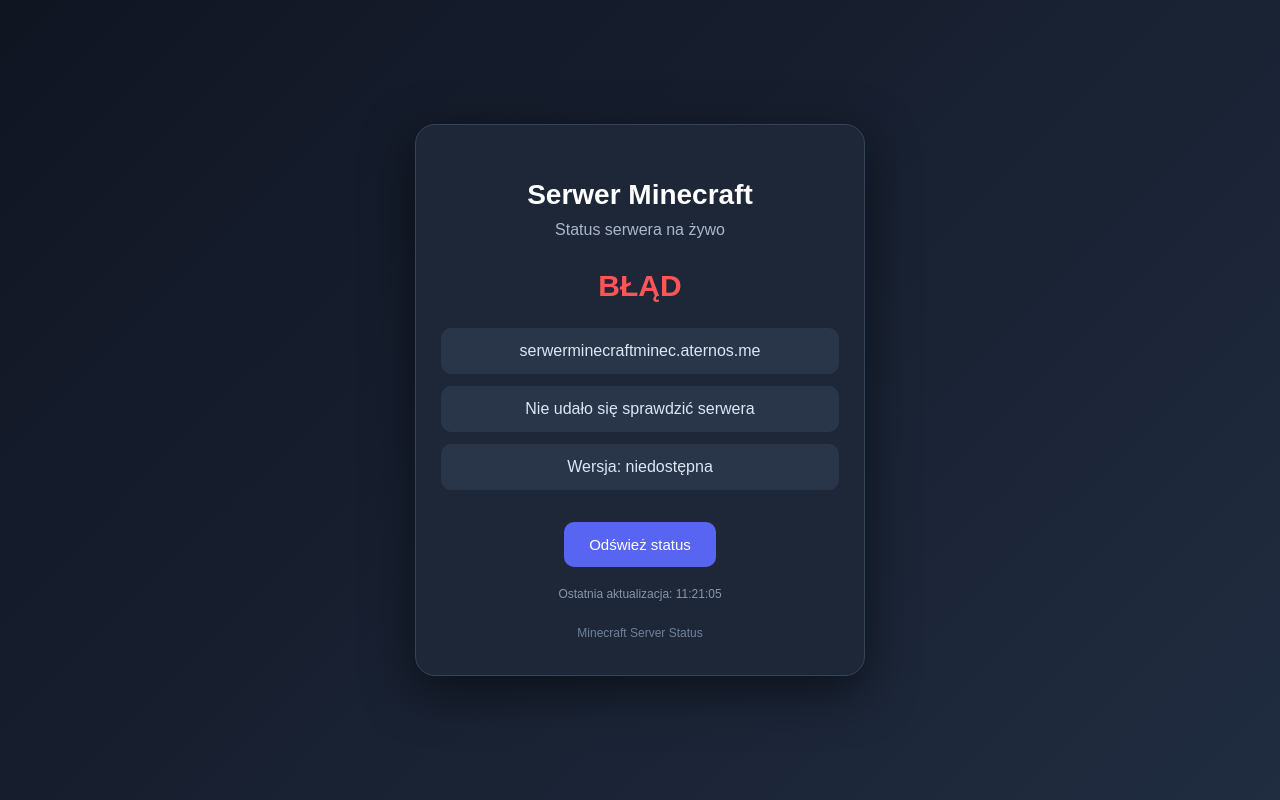
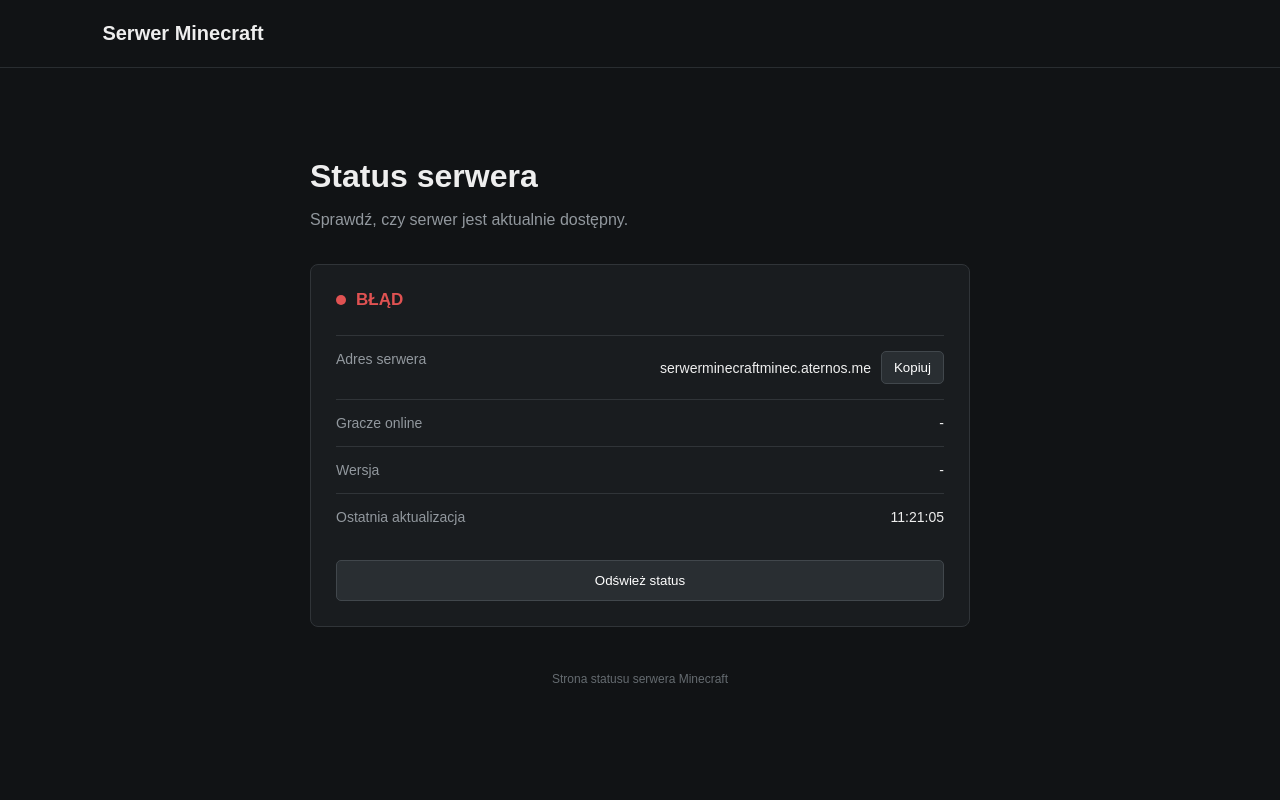
Before and after one commit to grzyb0/minecraft-status, a plain HTML site: page index.html in a window 1280 px wide. Drawn offline with Linux system fonts and the light colour scheme; no server answers.

Commit message:
Refactor HTML and CSS for Minecraft server status page
Updated the HTML structure and styles for the Minecraft server status page, enhancing layout and readability.

```diff
--- a/index.html
+++ b/index.html
@@ -4,8 +4,7 @@
 <head>
 <meta charset="UTF-8">
 <meta name="viewport" content="width=device-width, initial-scale=1.0">
-
-<title>Status serwera Minecraft</title>
+<title>Serwer Minecraft</title>
 
 <style>
 * {
@@ -14,189 +13,259 @@
 
 body {
     margin: 0;
-    min-height: 100vh;
-    display: flex;
-    justify-content: center;
-    align-items: center;
-    background: linear-gradient(135deg, #101522, #202c40);
+    background: #111315;
+    color: #eeeeee;
     font-family: Arial, sans-serif;
-    color: white;
 }
 
-.card {
-    width: 90%;
-    max-width: 450px;
-    padding: 35px 25px;
-    text-align: center;
-    background: #1d2738;
-    border: 1px solid #34445d;
-    border-radius: 20px;
-    box-shadow: 0 15px 50px #0008;
+header {
+    padding: 22px 8%;
+    border-bottom: 1px solid #292d30;
+    font-size: 20px;
+    font-weight: bold;
+}
+
+main {
+    max-width: 700px;
+    margin: 90px auto;
+    padding: 0 20px;
 }
 
 h1 {
-    font-size: 28px;
-    margin-bottom: 10px;
+    font-size: 32px;
+    margin-bottom: 8px;
 }
 
-.subtitle {
-    color: #aab8ce;
-    margin-bottom: 30px;
+.description {
+    color: #92989e;
+    margin-bottom: 35px;
 }
 
-#status {
-    font-size: 30px;
-    font-weight: bold;
-    margin: 25px 0;
+.server {
+    background: #191c1f;
+    border: 1px solid #303438;
+    padding: 25px;
+    border-radius: 8px;
 }
 
-.online {
-    color: #50e890;
+.status {
+    display: flex;
+    align-items: center;
+    gap: 10px;
+    font-size: 17px;
+    font-weight: bold;
+    margin-bottom: 25px;
 }
 
-.offline {
-    color: #ff5555;
+.dot {
+    width: 10px;
+    height: 10px;
+    border-radius: 50%;
+    background: #888;
 }
 
-.info {
-    background: #29364a;
-    padding: 14px;
-    border-radius: 10px;
-    margin: 12px 0;
-    color: #dce6f5;
+.online .dot {
+    background: #45c477;
+}
+
+.offline .dot {
+    background: #e05252;
+}
+
+.online #status {
+    color: #45c477;
+}
+
+.offline #status {
+    color: #e05252;
+}
+
+.line {
+    display: flex;
+    justify-content: space-between;
+    padding: 15px 0;
+    border-top: 1px solid #303438;
+    font-size: 14px;
+}
+
+.label {
+    color: #92989e;
+}
+
+.value {
+    color: #eeeeee;
+}
+
+.ip {
+    display: flex;
+    align-items: center;
+    justify-content: space-between;
+    gap: 10px;
 }
 
 button {
-    margin-top: 20px;
-    padding: 14px 25px;
-    background: #5865f2;
+    background: #292e32;
+    border: 1px solid #41474c;
     color: white;
-    border: none;
-    border-radius: 10px;
-    font-size: 15px;
+    padding: 8px 12px;
+    border-radius: 5px;
     cursor: pointer;
 }
 
 button:hover {
-    background: #4752c4;
+    background: #383f44;
 }
 
-#updated {
+.refresh {
     margin-top: 20px;
-    font-size: 12px;
-    color: #8796ac;
+    width: 100%;
+    padding: 12px;
 }
 
-.footer {
-    margin-top: 25px;
+footer {
+    text-align: center;
+    color: #656b70;
     font-size: 12px;
-    color: #71819a;
+    margin-top: 45px;
+}
+
+@media (max-width: 500px) {
+    main {
+        margin-top: 55px;
+    }
+
+    h1 {
+        font-size: 26px;
+    }
+
+    .ip {
+        flex-wrap: wrap;
+    }
 }
 </style>
 </head>
 
 <body>
 
-<div class="card">
+<header>
+    Serwer Minecraft
+</header>
 
-    <h1>Serwer Minecraft</h1>
-    <div class="subtitle">Status serwera na żywo</div>
+<main>
 
-    <div id="status">Sprawdzam...</div>
+    <h1>Status serwera</h1>
+    <p class="description">
+        Sprawdź, czy serwer jest aktualnie dostępny.
+    </p>
 
-    <div class="info" id="address">
-        serwerminecraftminec.aternos.me
+    <div class="server">
+
+        <div class="status" id="statusBox">
+            <span class="dot"></span>
+            <span id="status">Sprawdzanie...</span>
         </div>
 
-    <div class="info" id="players">
-        Pobieranie liczby graczy...
+        <div class="line">
+            <span class="label">Adres serwera</span>
+            <div class="ip">
+                <span class="value" id="address">
+                    serwerminecraftminec.aternos.me
+                </span>
+                <button onclick="copyIP()">Kopiuj</button>
+            </div>
         </div>
 
-    <div class="info" id="version">
-        Wersja: sprawdzam...
+        <div class="line">
+            <span class="label">Gracze online</span>
+            <span class="value" id="players">-</span>
         </div>
 
-    <button onclick="checkServer()">Odśwież status</button>
+        <div class="line">
+            <span class="label">Wersja</span>
+            <span class="value" id="version">-</span>
+        </div>
 
-    <div id="updated">Oczekiwanie...</div>
+        <div class="line">
+            <span class="label">Ostatnia aktualizacja</span>
+            <span class="value" id="updated">-</span>
+        </div>
 
-    <div class="footer">
-        Minecraft Server Status
-    </div>
+        <button class="refresh" onclick="checkServer()">
+            Odśwież status
+        </button>
 
     </div>
 
+    <footer>
+        Strona statusu serwera Minecraft
+    </footer>
+
+</main>
+
 <script>
-
 const SERVER = "serwerminecraftminec.aternos.me";
 
 async function checkServer() {
-
     const status = document.getElementById("status");
+    const box = document.getElementById("statusBox");
     const players = document.getElementById("players");
     const version = document.getElementById("version");
     const updated = document.getElementById("updated");
 
-    status.textContent = "Sprawdzam...";
-    status.className = "";
+    status.textContent = "Sprawdzanie...";
+    box.className = "status";
 
     try {
-
         const response = await fetch(
             "https://api.mcstatus.io/v2/status/java/" + SERVER
         );
 
-        if (!response.ok) {
-            throw new Error("Błąd API: " + response.status);
-        }
+        if (!response.ok) throw new Error("API error");
 
         const data = await response.json();
 
-        if (data.online === true) {
-
+        if (data.online) {
             status.textContent = "ONLINE";
-            status.className = "online";
+            box.classList.add("online");
 
             players.textContent =
-                "Gracze: " +
-                data.players.online + "/" +
-                data.players.max;
+                data.players.online + "/" + data.players.max;
 
             version.textContent =
-                "Wersja: " +
-                (data.version?.name_clean || "Nieznana");
+                data.version?.name_clean || "-";
+        } else {
+            status.textContent = "OFFLINE";
+            box.classList.add("offline");
 
-        } else {
-
-            status.textContent = "OFFLINE";
-            status.className = "offline";
-
-            players.textContent = "Serwer jest wyłączony";
-            version.textContent = "Wersja: niedostępna";
-
+            players.textContent = "0/-";
+            version.textContent = "-";
         }
 
     } catch (error) {
+        status.textContent = "BŁĄD";
+        box.classList.add("offline");
 
-        status.textContent = "BŁĄD";
-        status.className = "offline";
-
-        players.textContent = "Nie udało się sprawdzić serwera";
-        version.textContent = "Wersja: niedostępna";
-
-        console.error(error);
-
+        players.textContent = "-";
+        version.textContent = "-";
     }
 
     updated.textContent =
-        "Ostatnia aktualizacja: " +
         new Date().toLocaleTimeString("pl-PL");
+}
 
+function copyIP() {
+    navigator.clipboard.writeText(SERVER).then(() => {
+        const button = document.querySelector(".ip button");
+        button.textContent = "Skopiowano!";
+
+        setTimeout(() => {
+            button.textContent = "Kopiuj";
+        }, 1500);
+    });
 }
 
 checkServer();
 setInterval(checkServer, 30000);
-
 </script>
 
 </body>
```
Lines whose indentation alone changed are shown as unchanged.
